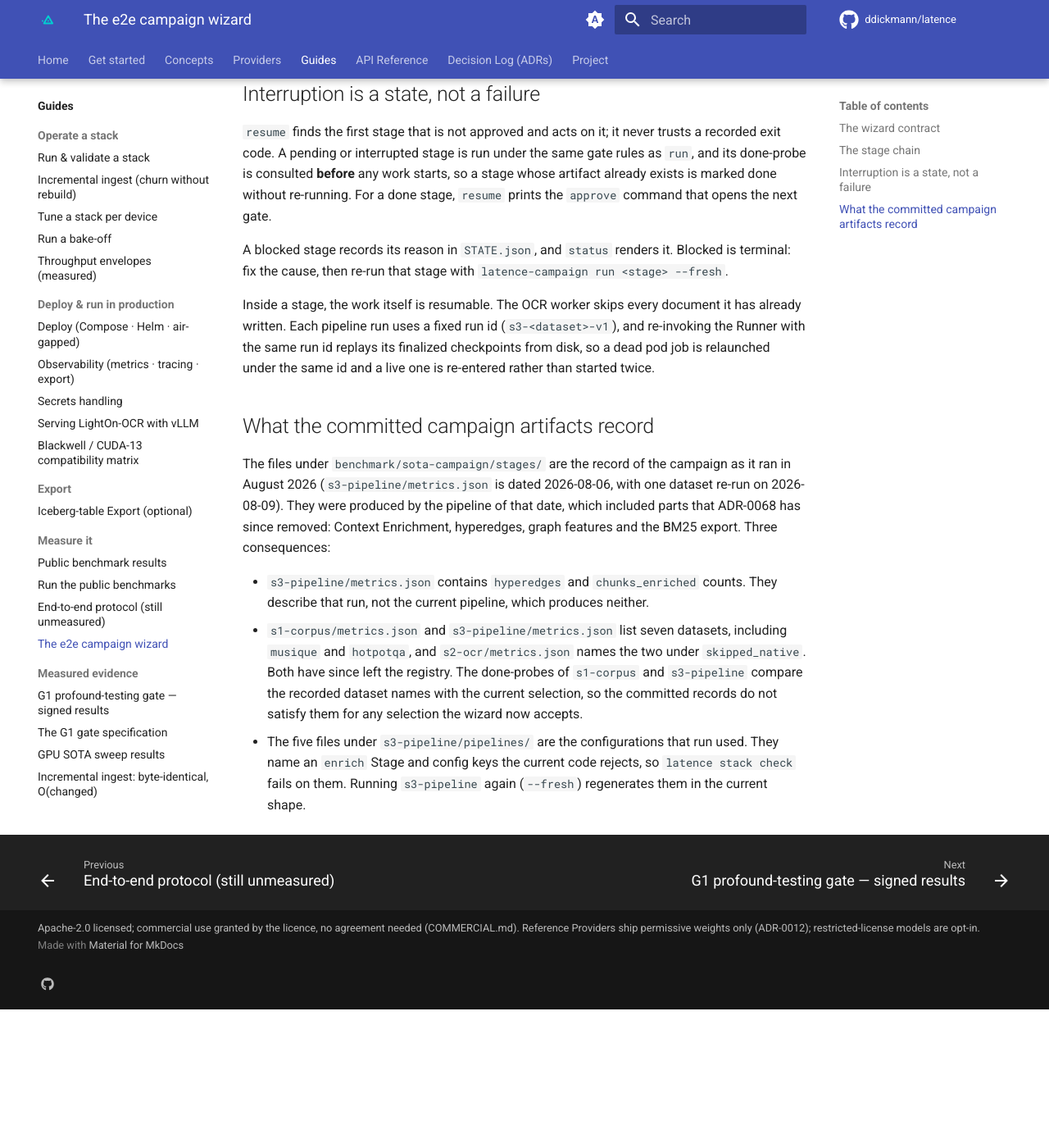
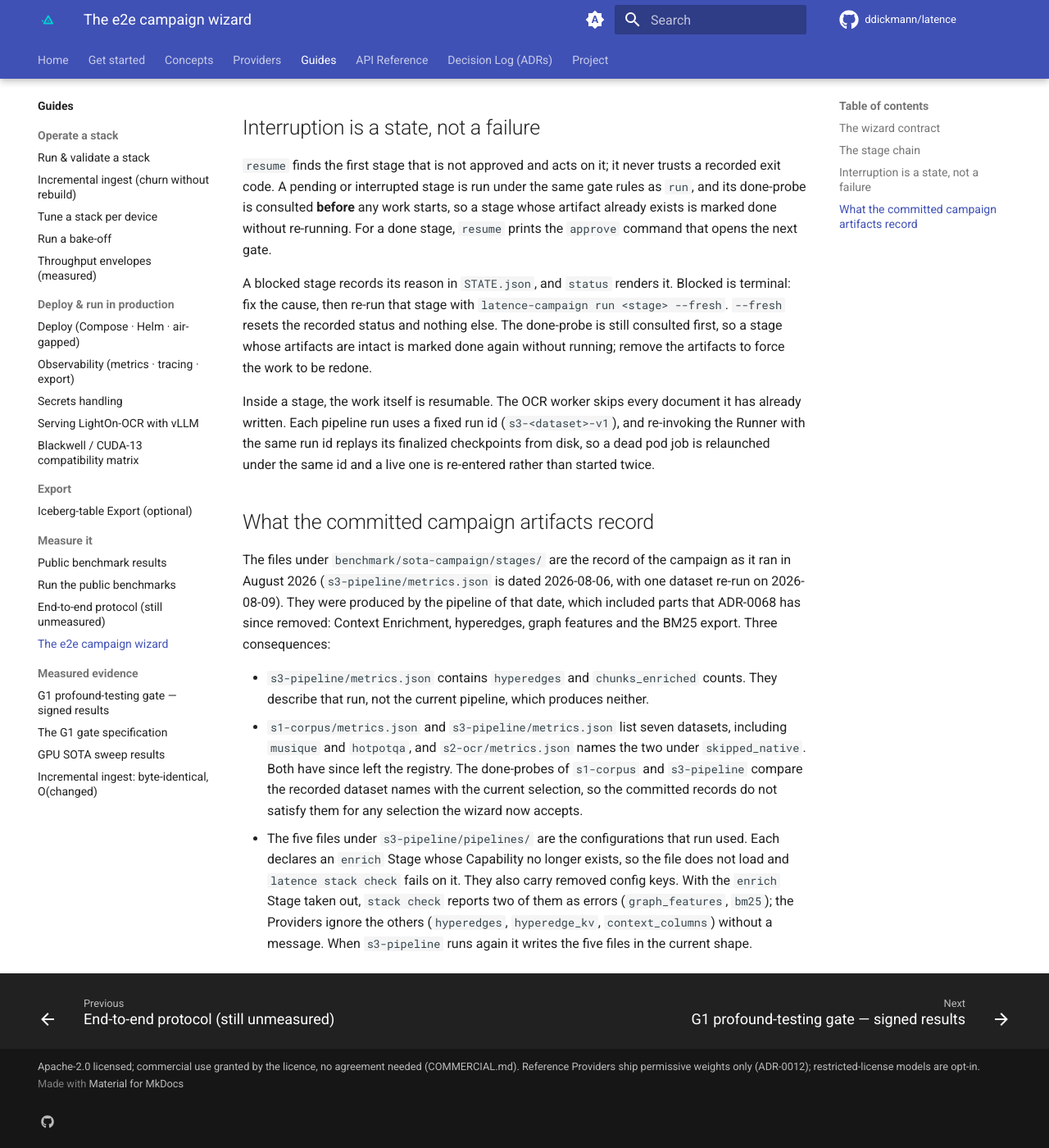
Before and after one commit to ddickmann/latence, an MkDocs documentation site: the page built from docs/guides/benchmark-campaign.md, in a window 1280 px wide and 1400 px high, scrolled down 2201 px. Shown: the whole window at 82% size. Built offline with MkDocs 1.6.1 and Material for MkDocs 9.7.7, drawn with Linux system fonts in a browser that asks for light colours; comment, search, counter and statistics services are not loaded; before the commit the page ends 3432 px from its top, so only the background shows below that; some of the changed text lies outside the part shown.

Commit message:
campaign guide: check each stage claim against the code and its tests
The stage table, the gate chain, resume, the done-probes, the OCR skip
and the fixed run id were compared with stages.py, cli.py, the three
stage modules, the pod worker and the campaign tests. Three statements
change.

--fresh resets the recorded status only: the done-probe is still
consulted first, so a stage with intact artifacts is marked done again
without running.

The committed pipeline files fail to load because of their enrich
Stage. Of their removed config keys, stack check reports two; the
Providers ignore the other three without a message.

The s3 row lists the stages the generator emits and no longer calls
induction per-chunk only.

```diff
--- a/docs/guides/benchmark-campaign.md
+++ b/docs/guides/benchmark-campaign.md
@@ -85,6 +85,9 @@ that opens the next gate.
 
 A blocked stage records its reason in `STATE.json`, and `status` renders it. Blocked is
 terminal: fix the cause, then re-run that stage with `latence-campaign run <stage> --fresh`.
+`--fresh` resets the recorded status and nothing else. The done-probe is still consulted first,
+so a stage whose artifacts are intact is marked done again without running; remove the artifacts
+to force the work to be redone.
 
 Inside a stage, the work itself is resumable. The OCR worker skips every document it has
 already written. Each pipeline run uses a fixed run id (`s3-<dataset>-v1`), and re-invoking
@@ -106,7 +109,9 @@ export. Three consequences:
   Both have since left the registry. The done-probes of `s1-corpus` and `s3-pipeline` compare
   the recorded dataset names with the current selection, so the committed records do not
   satisfy them for any selection the wizard now accepts.
-* The five files under `s3-pipeline/pipelines/` are the configurations that run used. They
-  name an `enrich` Stage and config keys the current code rejects, so `latence stack check`
-  fails on them. Running `s3-pipeline` again (`--fresh`) regenerates them in the current
-  shape.
+* The five files under `s3-pipeline/pipelines/` are the configurations that run used. Each
+  declares an `enrich` Stage whose Capability no longer exists, so the file does not load and
+  `latence stack check` fails on it. They also carry removed config keys. With the `enrich`
+  Stage taken out, `stack check` reports two of them as errors (`graph_features`, `bm25`);
+  the Providers ignore the others (`hyperedges`, `hyperedge_kv`, `context_columns`) without a
+  message. When `s3-pipeline` runs again it writes the five files in the current shape.
```
Also changed, not shown: other parts of docs/guides/benchmark-campaign.md (+1 -1 lines).
